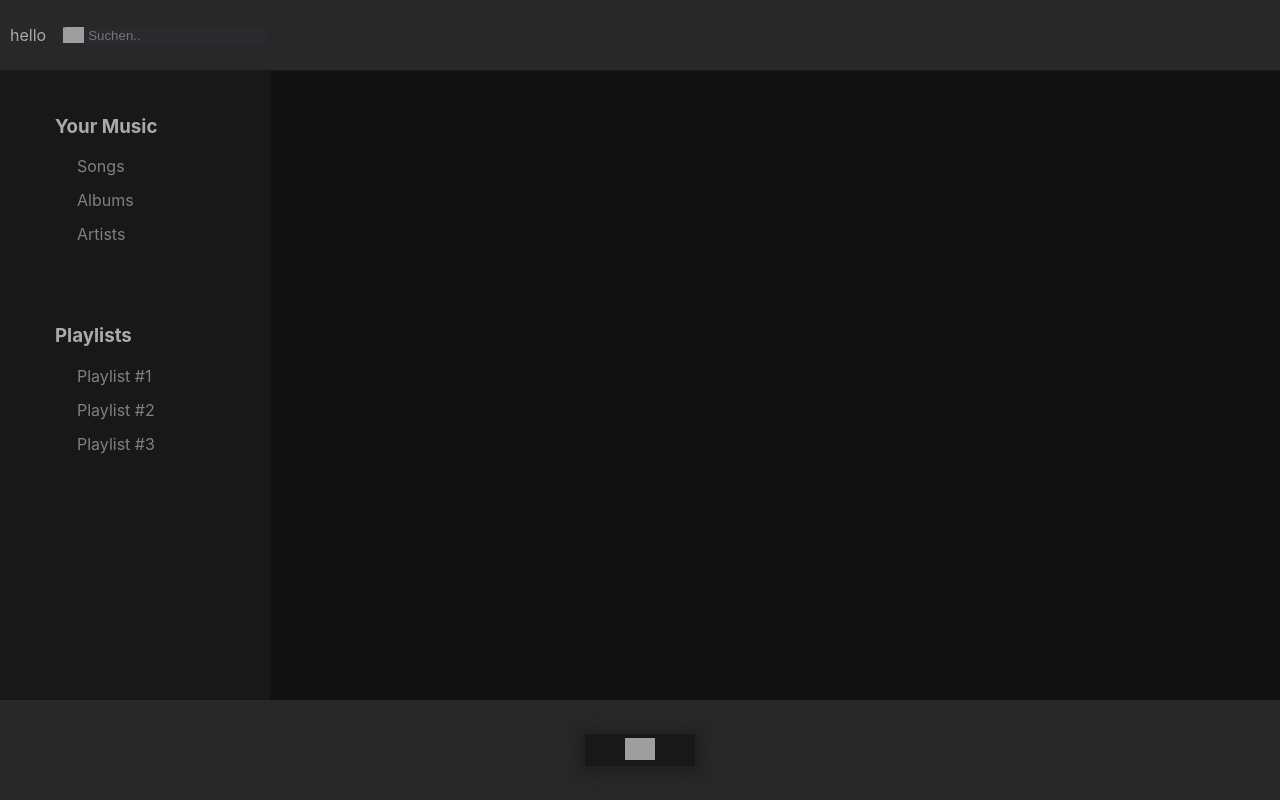
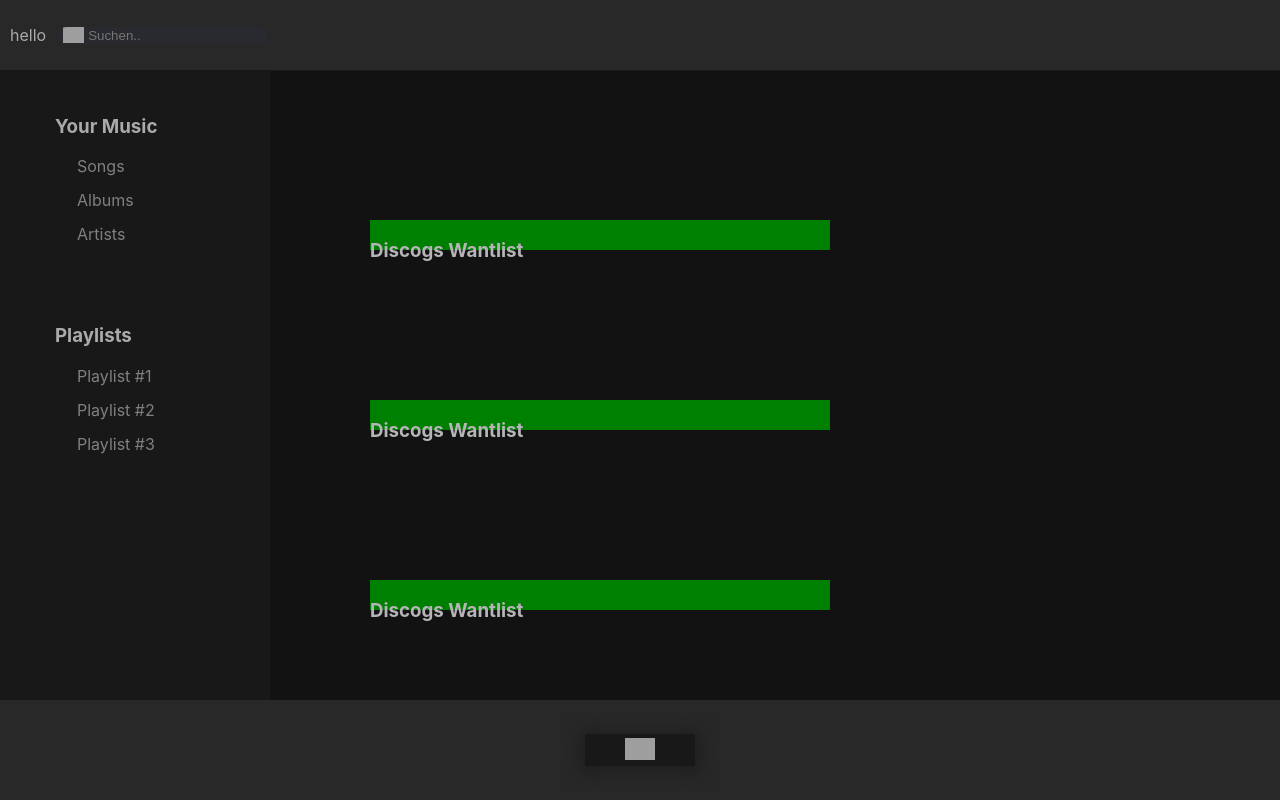
Before and after one commit to m1cl/chic, a React (Create React App) app: page / in a window 1280 px wide. Built offline with nearby package versions, Linux system fonts and the light colour scheme; grey boxes are pictures that could not be loaded.

Commit message:
add spotify layout for songs panel

```diff
--- a/src/components/Card/Card.tsx
+++ b/src/components/Card/Card.tsx
@@ -51,9 +51,14 @@
  100% { height: 125px; width: 125px }
 `;
 
-const Container = styled(AnimateSharedLayout)``;
+const Container = styled(AnimateSharedLayout)`
+  display: grid;
+  flex-wrap: nowrap !important;
+  width: 300px;
+`;
 
 const ItemContainer = styled(motion.li)`
+  display: grid;
   list-style: none;
   margin: 0;
   width: 100px;
@@ -97,7 +102,7 @@
   //   })();
   // }, []);
   return (
-    <Container type="crossfade">
+    <Container>
       {items.map((item) => (
         <Item item={item} />
       ))}
@@ -107,30 +112,10 @@
 const Item: FC<{ item: item }> = ({ children, item }) => {
   const [isOpen, setIsOpen] = useState(false);
 
-  const [scale, scaleCard] = useCycle(
-    {
-      sale: 1.0,
-    },
-    {
-      scale: 1.9,
-    }
-  );
-
-  const [hover, hoverCard] = useCycle(
-    {
-      sale: 1.0,
-    },
-    {
-      scale: 1.1,
-    }
-  );
-
   function handleIsOpen() {
     toggleOpen();
-    scaleCard();
   }
   function handleMouseLeave() {
-    hoverCard();
     isOpen && handleIsOpen();
   }
   const toggleOpen = () => setIsOpen(!isOpen);
--- a/src/components/Songs/Songs.tsx
+++ b/src/components/Songs/Songs.tsx
@@ -6,9 +6,26 @@
 
 const Container = styled.div`
   display: flex;
-  overflow-x: scroll;
+  flex-wrap: wrap;
 `;
 
+const H1 = styled.h3`
+  margin-bottom: 122px;
+  color: #b7b4b9;
+`;
+const Row = styled.div`
+  display: flex;
+  flex-direction: row;
+  overflow-x: auto !important;
+`;
+const PlaceHolder = styled.div`
+  margin-top: 100px;
+  margin-bottom: 50px;
+  width: 100%;
+  height: 30px;
+  background-color: green;
+  flex-direction: column;
+`;
 function playSong() {
   //@ts-ignore
   if (window.__TAURI__) {
@@ -100,7 +117,24 @@
   }, []);
   return (
     <Container>
-      <Card items={items} />
+      <PlaceHolder>
+        <H1>Discogs Wantlist</H1>
+      </PlaceHolder>
+      <Row>
+        <Card items={items} />
+      </Row>
+      <PlaceHolder>
+        <H1>Discogs Wantlist</H1>
+      </PlaceHolder>
+      <Row>
+        <Card items={items} />
+      </Row>
+      <PlaceHolder>
+        <H1>Discogs Wantlist</H1>
+      </PlaceHolder>
+      <Row>
+        <Card items={items} />
+      </Row>
     </Container>
   );
 };
```
